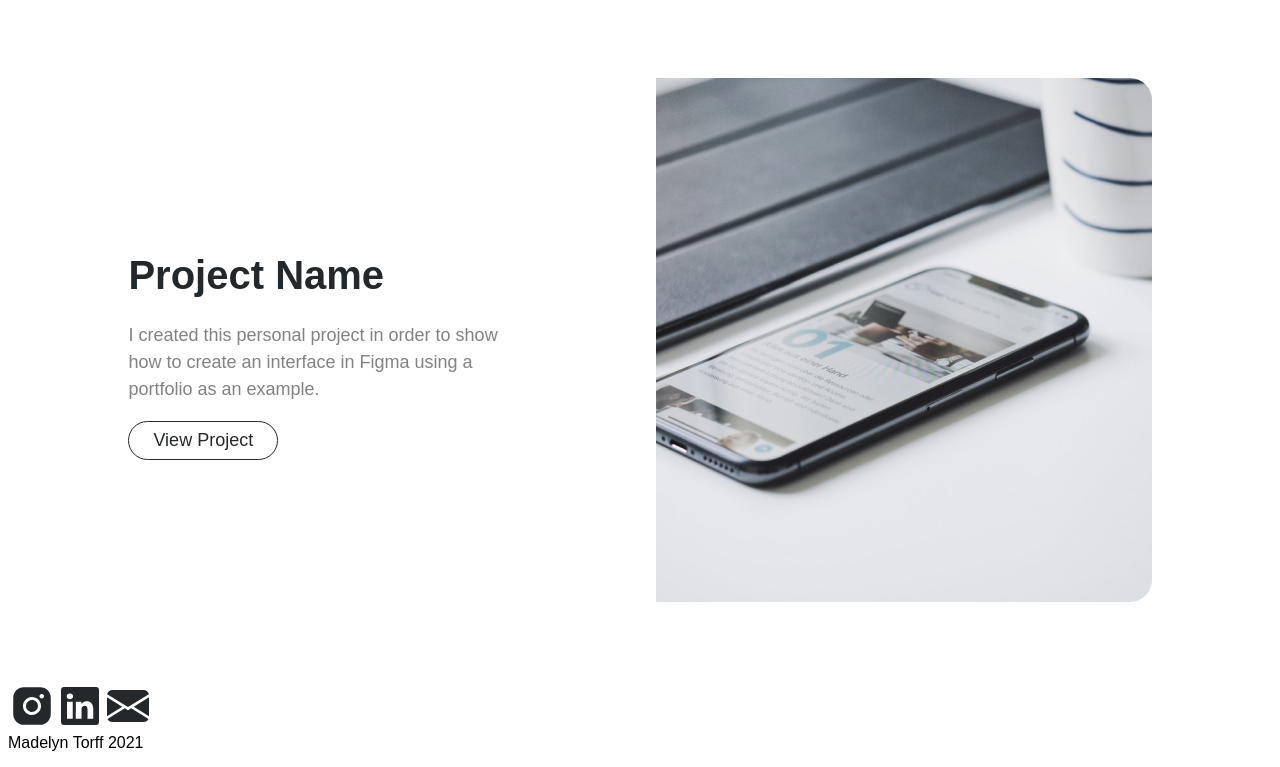
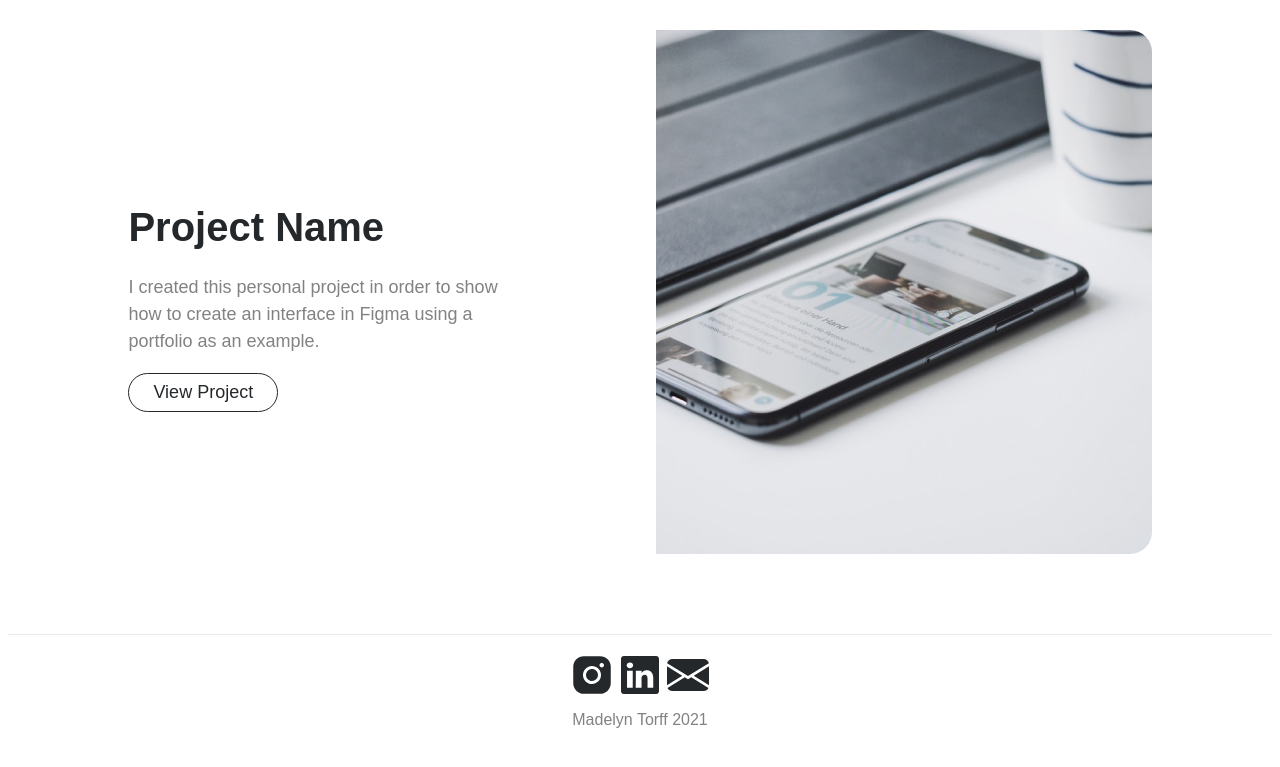
Before and after one commit to isaiasnhantumbo/personal-portifolio, a Next.js app: page / in a window 1280 px wide. Shown: the part 2030-2797 px from the top of the page. Built offline with nearby package versions, Linux system fonts and the light colour scheme.

Commit message:
:art: added footer and nav component

```diff
--- a/src/pages/index.tsx
+++ b/src/pages/index.tsx
@@ -1,13 +1,13 @@
+import React from 'react';
 import Head from 'next/head';
-import Image from 'next/image';
-import Link from 'next/link';
-import React from 'react';
 
 import { Hero } from '../components/Hero';
+import { Navigation } from '../components/Navigation';
 import { ProjectBox } from '../components/ProjectBox';
 import { ProjectBoxLeft } from '../components/ProjectBoxLeft';
 
 import styles from '../styles/Home.module.scss';
+import { Footer } from '../components/Footer';
 
 export default function Home() {
   return (
@@ -17,28 +17,7 @@ export default function Home() {
         <meta name="description" content="Simple Portfolio page" />
         <link rel="icon" href="/favicon.ico" />
       </Head>
-      <header>
-        <a href="#">Madelyn Torff</a>
-        <nav>
-          <ul>
-            <li>
-              <Link href="#">
-                <a>About</a>
-              </Link>
-            </li>
-            <li>
-              <Link href="#projects">
-                <a>Projects</a>
-              </Link>
-            </li>
-            <li>
-              <Link href="#contacts">
-                <a>Contacts</a>
-              </Link>
-            </li>
-          </ul>
-        </nav>
-      </header>
+      <Navigation />
       <main className={styles.main}>
         <Hero />
       </main>
@@ -50,32 +29,7 @@ export default function Home() {
         <ProjectBoxLeft imageSrc="/project-image.png" />
         <ProjectBox imageSrc="/project-image2.png" />
       </section>
-      <footer className={styles.footer}>
-        <div>
-          <Image
-            className={styles.image}
-            src="/icons/instagram.svg"
-            alt="Instagram Logo"
-            width="48"
-            height="48"
-          />
-          <Image
-            className={styles.image}
-            src="/icons/linkedin.svg"
-            alt="Linkedin Logo"
-            width="48"
-            height="48"
-          />
-          <Image
-            className={styles.image}
-            src="/icons/mail.svg"
-            alt="Email Logo"
-            width="48"
-            height="48"
-          />
-        </div>
-        <span>Madelyn Torff 2021 </span>
-      </footer>
+      <Footer />
     </div>
   );
 }
```
